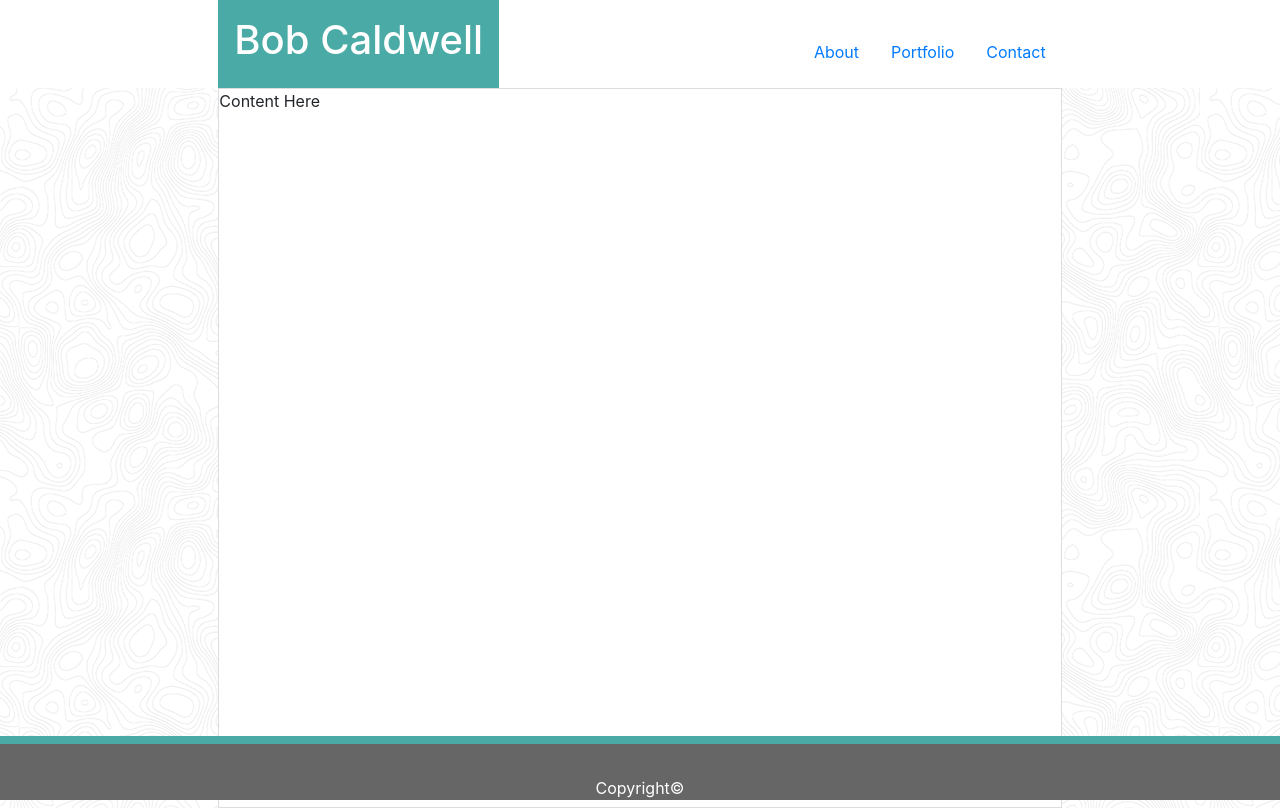
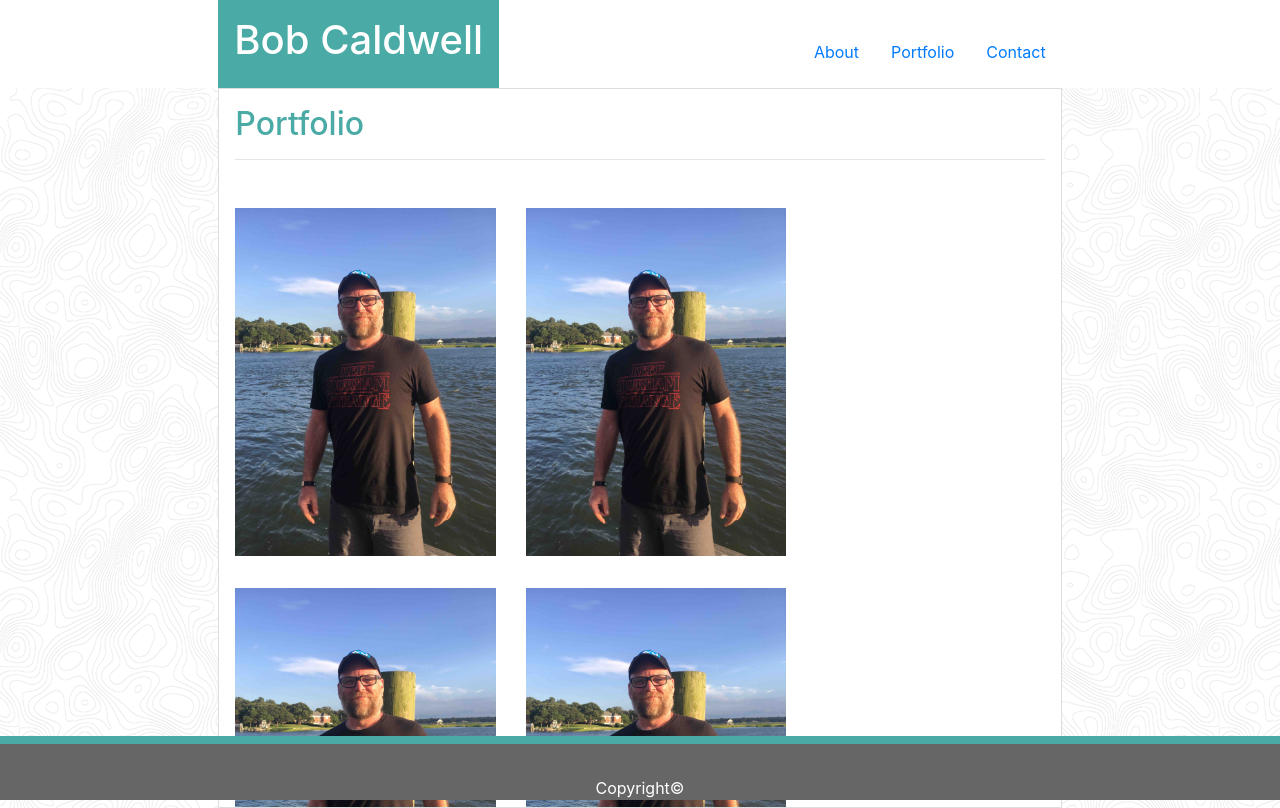
Before and after one commit to caldwell-bob/Bootstrap-Portfolio, a plain HTML site: page portfolio.html in a window 1280 px wide. Drawn offline with nearby package versions, Linux system fonts and the light colour scheme.

Commit message:
added sub rows/cols to portfolio page

```diff
--- a/assets/css/style.css
+++ b/assets/css/style.css
@@ -0,0 +1,3 @@
+/* h1 {
+    margin: 1em;
+} */
--- a/portfolio.html
+++ b/portfolio.html
@@ -5,9 +5,11 @@
   <meta charset="UTF-8" />
   <meta name="viewport" content="width=device-width, initial-scale=1.0" />
   <meta http-equiv="X-UA-Compatible" content="ie=edge" />
-  <title>Scratch Pad - bootstrap</title>
+  <title>Portfolio - bootstrap</title>
   <link rel="stylesheet" href="https://stackpath.bootstrapcdn.com/bootstrap/4.3.1/css/bootstrap.min.css"
     integrity="sha384-ggOyR0iXCbMQv3Xipma34MD+dH/1fQ784/j6cY/iJTQUOhcWr7x9JvoRxT2MZw1T" crossorigin="anonymous" />
+
+    <link rel="stylesheet" href="assets/css/style.css"/>
   <style>
     header {
 
@@ -15,8 +17,15 @@
 
     }
 
+    img {
+      margin: 1em;
+    }
+
+    /* h1 {
+      margin-left: 2em;
+    } */
     #content_wrapper {
-      background-color: red;
+      /* background-color: red; */
       margin: auto;
     }
 
@@ -30,6 +39,11 @@
       /* border: 1px solid red; */
       text-align: center;
       background-color: #4aaaa5;
+    }
+
+    #section_header {
+      padding: 1em;
+      color: #4aaaa5;
     }
 
     #header_content {
@@ -48,10 +62,12 @@
     }
 
 
+
     #content {
       border: 1px solid #dddddd;
       /* border: color #dddddd; */
-      background-color: #ffffff;
+      /* background-color: #ffffff; */
+      background-color: white;
 
       max-width: 960px;
       height: 45em;
@@ -78,8 +94,6 @@
       margin-top: 1em;
       /* margin-top: 8em; */
     }
-
-
   </style>
 </head>
 <header>
@@ -112,10 +126,73 @@
 
 <body background="assets/images/topography.png">
   <div id="container">
+    <!--------------------------Content Container-->
     <div class="row">
       <div class="col"></div>
       <div class="col-md-8">
-        <div id="content">Content Here</div>
+        <div id="content">
+          <div id="container">
+            <div class="row">  <!------------ Row 1 of 4-->
+              <div class="col-md-12">
+                <aside id="section_header">
+                    <h2>Portfolio</h2>
+                    <hr>
+
+
+                </aside>
+
+              </div>
+            </div>
+            <div class="row">  <!------------ Row 2 of 4-->
+              <div class="col-sm-8">
+                <div class="row">
+                  <div class="col-8 col-sm-6">  <!------------ Sub Class 1 of 2-->
+                    <img src="assets/images/bob_lynnhaven_river.jpg" class="img-fluid" alt="Responsive image">
+                  </div>
+                  <div class="col-4 col-sm-6">   <!------------ Sub Class 2 of 2-->
+                    <img src="assets/images/bob_lynnhaven_river.jpg" class="img-fluid" alt="Responsive image">
+                  </div>
+                </div>
+              </div>
+            </div>
+
+            <div class="row">  <!------------ Row 3 of 4-->
+                <div class="col-sm-8">
+                    <div class="row">
+                      <div class="col-8 col-sm-6">  <!------------ Sub Class 1 of 2-->
+                        <img src="assets/images/bob_lynnhaven_river.jpg" class="img-fluid" alt="Responsive image">
+                      </div>
+                      <div class="col-4 col-sm-6">   <!------------ Sub Class 2 of 2-->
+                        <img src="assets/images/bob_lynnhaven_river.jpg" class="img-fluid" alt="Responsive image">
+                      </div>
+                    </div>
+                  </div>
+
+
+
+            </div>
+            <div class="row">
+                <div class="col-sm-8">
+                    <div class="row">
+                      <div class="col-8 col-sm-6">  <!------------ Sub Class 1 of 2-->
+                        <img src="assets/images/bob_lynnhaven_river.jpg" class="img-fluid" alt="Responsive image">
+                      </div>
+
+                    </div>
+                  </div>
+
+
+            </div>  <!------------ Row 4 of 4-->
+
+
+
+
+          </div>
+
+
+
+
+        </div>
       </div>
       <div class="col"></div>
     </div>
```
